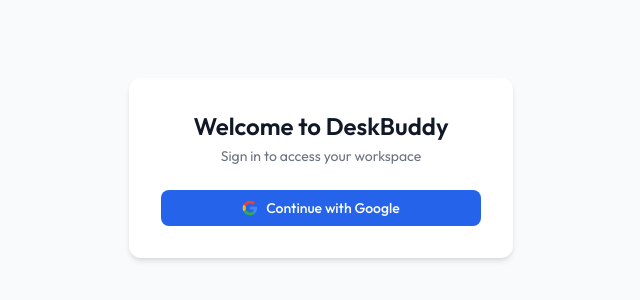
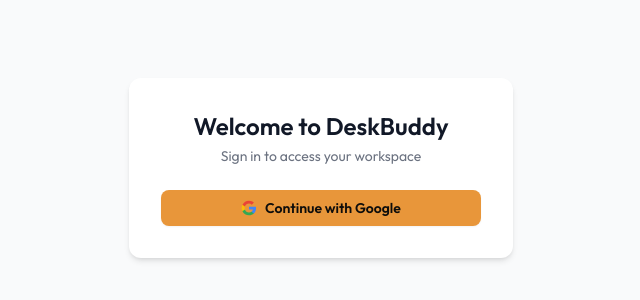
Before and after one commit to navneethdevj/DeskBuddy, a React (Vite) app in the folder apps/web/: page /login in a window 1280 px wide. Shown: the part 232-532 px from the top of the page, without its empty margins (319-959 px from the left). Built offline with nearby package versions, Linux system fonts and the light colour scheme.

Commit message:
Refactor Button component styles and loading indicator

```diff
--- a/apps/web/src/components/ui/Button.tsx
+++ b/apps/web/src/components/ui/Button.tsx
@@ -10,16 +10,16 @@
 }
 
 const variantClasses: Record<Variant, string> = {
-  primary: 'bg-blue-600 text-white hover:bg-blue-700 focus-visible:ring-blue-500',
-  secondary: 'bg-gray-100 text-gray-900 hover:bg-gray-200 focus-visible:ring-gray-400',
-  ghost: 'bg-transparent text-gray-700 hover:bg-gray-100 focus-visible:ring-gray-400',
-  danger: 'bg-red-600 text-white hover:bg-red-700 focus-visible:ring-red-500',
+  primary:   'bg-accent text-bg hover:bg-accent-hover font-semibold focus-visible:ring-accent shadow-sm',
+  secondary: 'bg-surface-2 text-ink hover:bg-surface-3 border border-border focus-visible:ring-border-2',
+  ghost:     'bg-transparent text-ink-2 hover:bg-surface-2 hover:text-ink focus-visible:ring-border',
+  danger:    'bg-err text-ink hover:bg-red-500 focus-visible:ring-err shadow-sm',
 };
 
 const sizeClasses: Record<Size, string> = {
-  sm: 'px-3 py-1.5 text-sm',
-  md: 'px-4 py-2 text-sm',
-  lg: 'px-5 py-2.5 text-base',
+  sm: 'px-3 py-1.5 text-sm gap-1.5 rounded-lg',
+  md: 'px-4 py-2 text-sm gap-2 rounded-lg',
+  lg: 'px-5 py-2.5 text-base gap-2 rounded-xl',
 };
 
 export const Button = ({
@@ -36,17 +36,18 @@
     disabled={disabled ?? isLoading}
     aria-busy={isLoading}
     className={[
-      'inline-flex items-center justify-center rounded-lg font-medium transition-colors',
-      'focus-visible:outline-none focus-visible:ring-2 focus-visible:ring-offset-2',
-      'disabled:pointer-events-none disabled:opacity-50',
+      'inline-flex items-center justify-center font-medium transition-all duration-150',
+      'focus-visible:outline-none focus-visible:ring-2 focus-visible:ring-offset-2 focus-visible:ring-offset-bg',
+      'disabled:pointer-events-none disabled:opacity-40',
+      'active:scale-[0.97]',
       variantClasses[variant],
       sizeClasses[size],
       className,
     ].join(' ')}
   >
-    {isLoading ? (
-      <span className="mr-2 h-4 w-4 animate-spin rounded-full border-2 border-current border-t-transparent" />
-    ) : null}
+    {isLoading && (
+      <span className="h-4 w-4 shrink-0 animate-spin rounded-full border-2 border-current border-t-transparent" />
+    )}
     {children}
   </button>
 );
```
